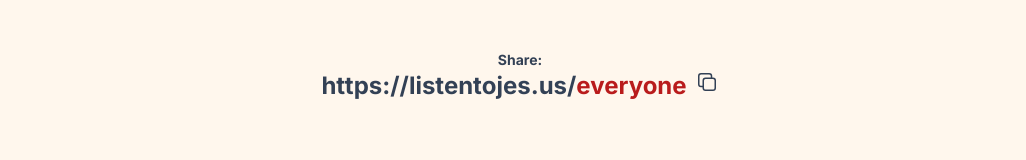
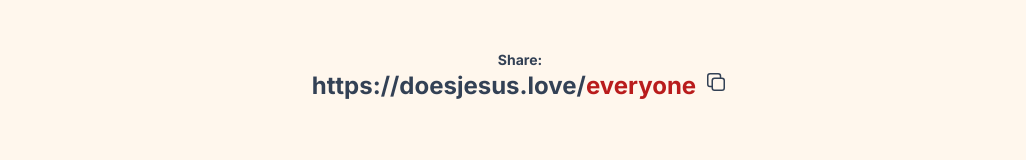
Before and after one commit to RobotsPlay/doesjesus.love, a Next.js app: page /1 in a window 1280 px wide. Shown: the part 484-644 px from the top of the page, without its empty margins (120-1146 px from the left). Built offline with nearby package versions, Linux system fonts and the light colour scheme.

Commit message:
changed domain

```diff
--- a/app/layout.tsx
+++ b/app/layout.tsx
@@ -8,11 +8,11 @@ export const metadata: Metadata = {
   openGraph: {
     title: 'Listen to Jesus',
     description: 'Jesus said to love one another, but did he mean everyone? Yes, he did.',
-    url: 'https://listentojes.us',
+    url: 'https://doesjesus.love',
     siteName: 'Listen to Jesus',
     images: [
       {
-        url: 'https://listentojes.us/listen-to-jesus.png', // Must be an absolute URL
+        url: 'https://doesjesus.love/listen-to-jesus.png', // Must be an absolute URL
         width: 711,
         height: 484,
       },
@@ -24,7 +24,7 @@ export const metadata: Metadata = {
     card: 'summary_large_image',
     title: 'Listen to Jesus',
     description: 'Jesus said to love one another, but did he mean everyone? Yes, he did.',
-    images: ['https://listentojes.us/listen-to-jesus.png'], // Must be an absolute URL
+    images: ['https://doesjesus.love/listen-to-jesus.png'], // Must be an absolute URL
   },
 }
 
--- a/data/index.js
+++ b/data/index.js
@@ -50,7 +50,7 @@ export const whitelist = [
     {id: 'women', label: 'Women'},
 ]
 
-export const site_url = 'https://listentojes.us/';
+export const site_url = 'https://doesjesus.love/';
 
 const affirmatives = [
     'Yes',
--- a/package.json
+++ b/package.json
@@ -1,5 +1,5 @@
 {
-  "name": "listentojes.us",
+  "name": "doesjesus.love",
   "version": "0.1.0",
   "private": true,
   "scripts": {
```
Also changed, not shown: 1 other file (tests, documents, lock files or other folders).
